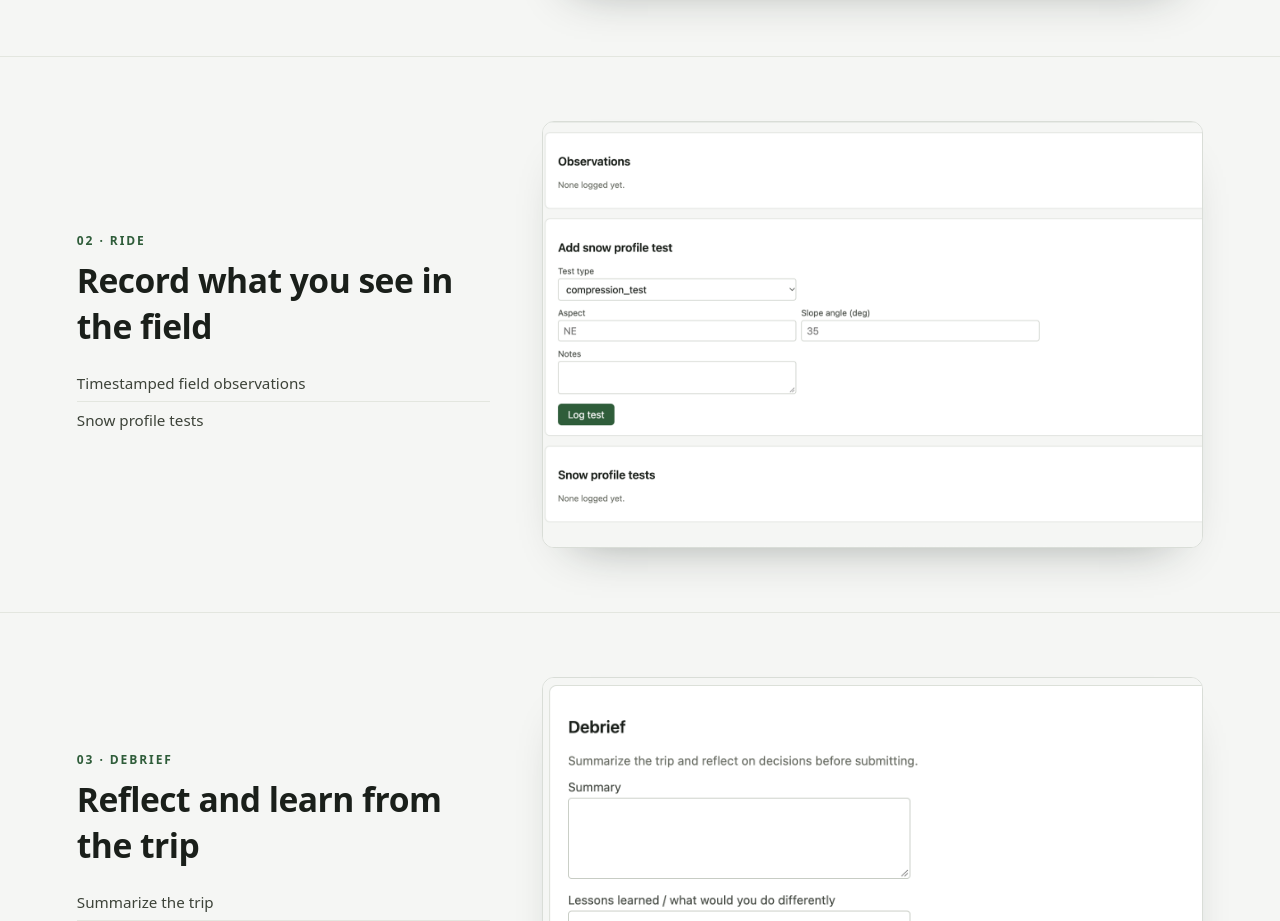
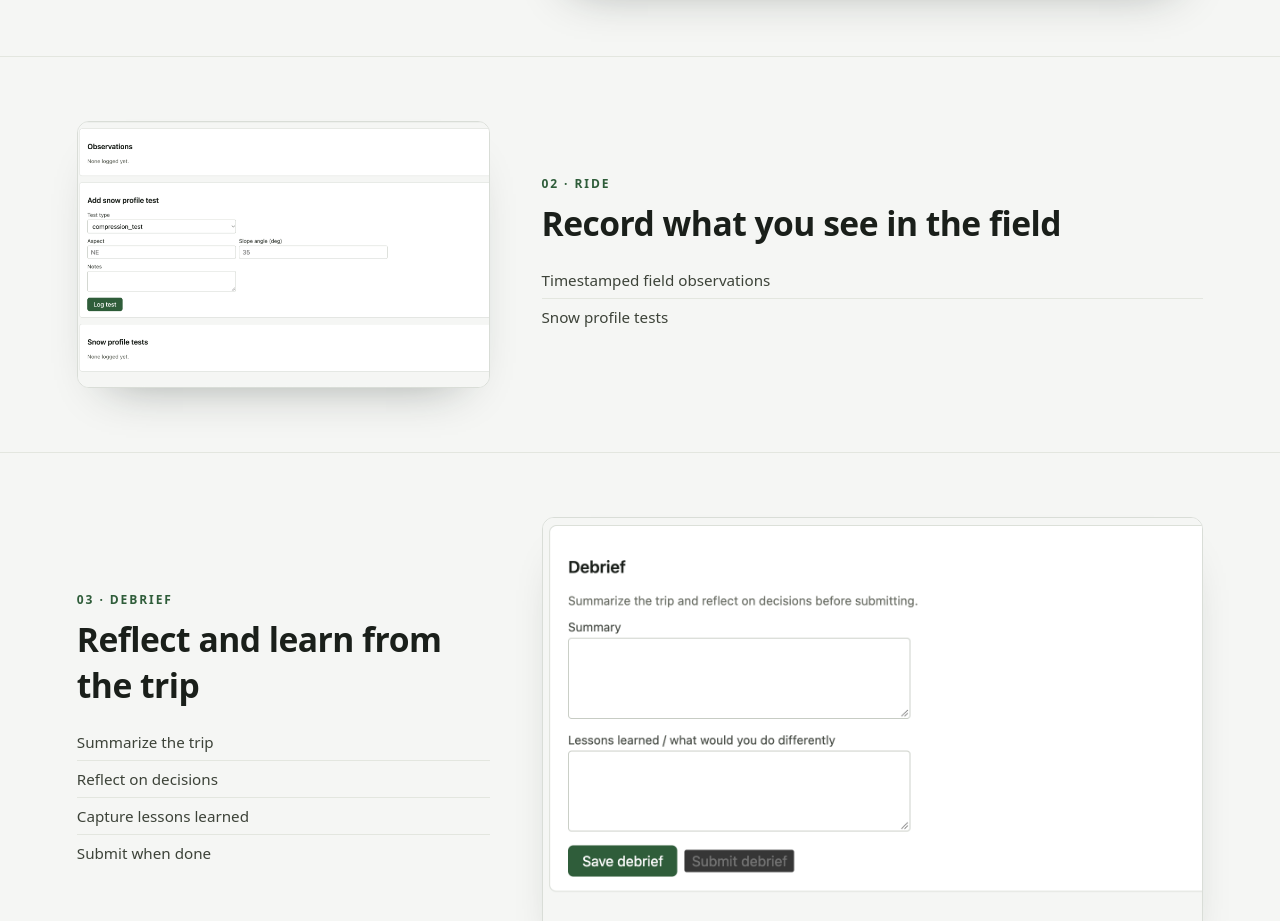
Before and after one commit to StephenHanzlik/companion, a React (Vite) app in the folder frontend/: page / in a window 1280 px wide. Shown: the part 1480-2401 px from the top of the page. Built offline with nearby package versions, Linux system fonts and the light colour scheme; no server answers; the HTML template or start-up script is replaced by a standard one.

Commit message:
Flip Ride stage band so the image sits on the left
Alternates the three stage bands: Plan (text left), Ride (image left),
Debrief (text left). Desktop only; phones keep the stacked order.

Co-Authored-By: Claude Haiku 5.5 <noreply@anthropic.com>

```diff
--- a/frontend/src/index.css
+++ b/frontend/src/index.css
@@ -728,3 +728,10 @@ label {
     padding: 2.5rem 1.25rem;
   }
 }
+
+/* Landing: alternate stage bands so the image sits on the left for Ride. */
+@media (min-width: 721px) {
+  .landing-stage.flip .landing-stage-shot {
+    order: -1;
+  }
+}
--- a/frontend/src/pages/Landing.tsx
+++ b/frontend/src/pages/Landing.tsx
@@ -38,6 +38,7 @@ const stages = [
   },
   {
     id: 'ride',
+    flip: true,
     eyebrow: '02 · Ride',
     headline: 'Record what you see in the field',
     points: [
@@ -117,7 +118,7 @@ export default function Landing({ onGetStarted, nav }: Props) {
 
       {/* One horizontal band per phase. Plan first; Ride and Debrief to follow. */}
       {stages.map((s) => (
-        <article key={s.id} className="landing-stage">
+        <article key={s.id} className={s.flip ? 'landing-stage flip' : 'landing-stage'}>
           <div className="landing-stage-text">
             <p className="landing-stage-eyebrow">{s.eyebrow}</p>
             <h3>{s.headline}</h3>
```
